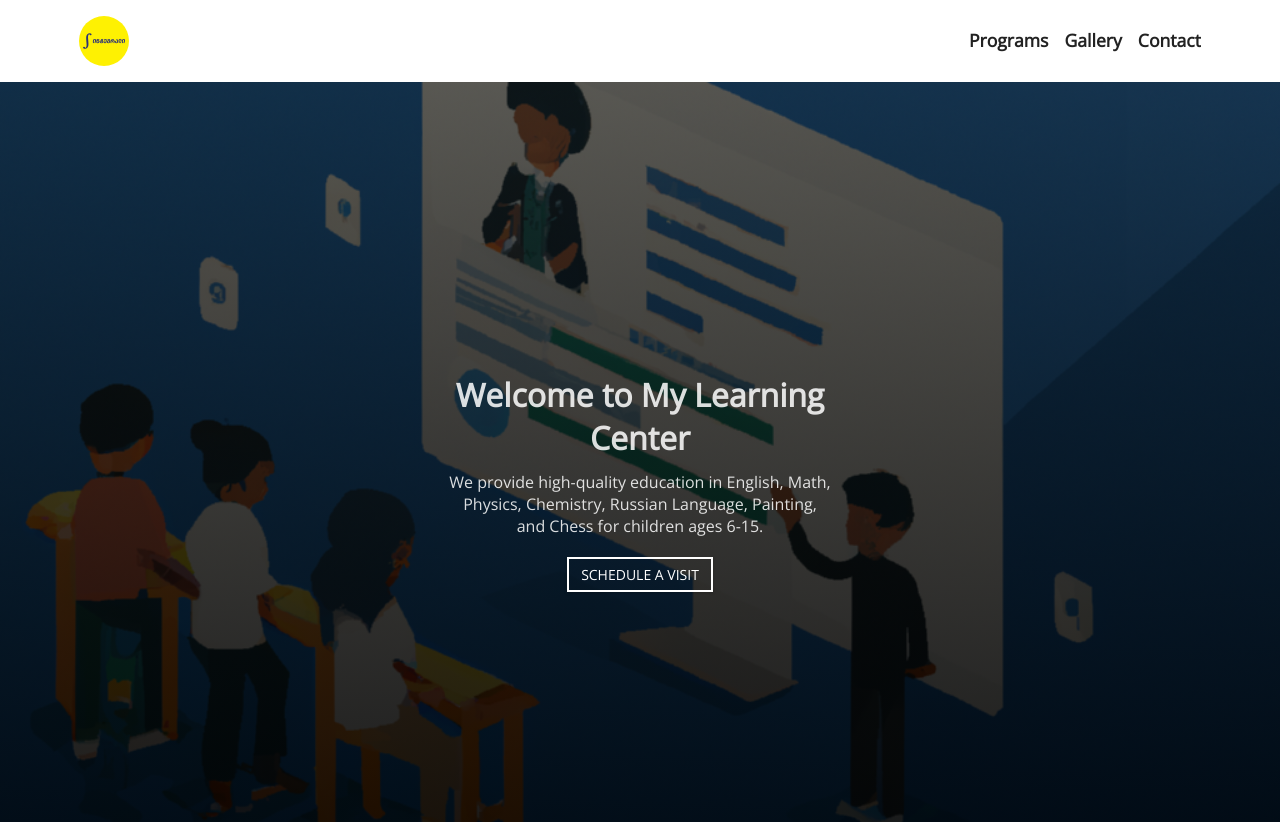
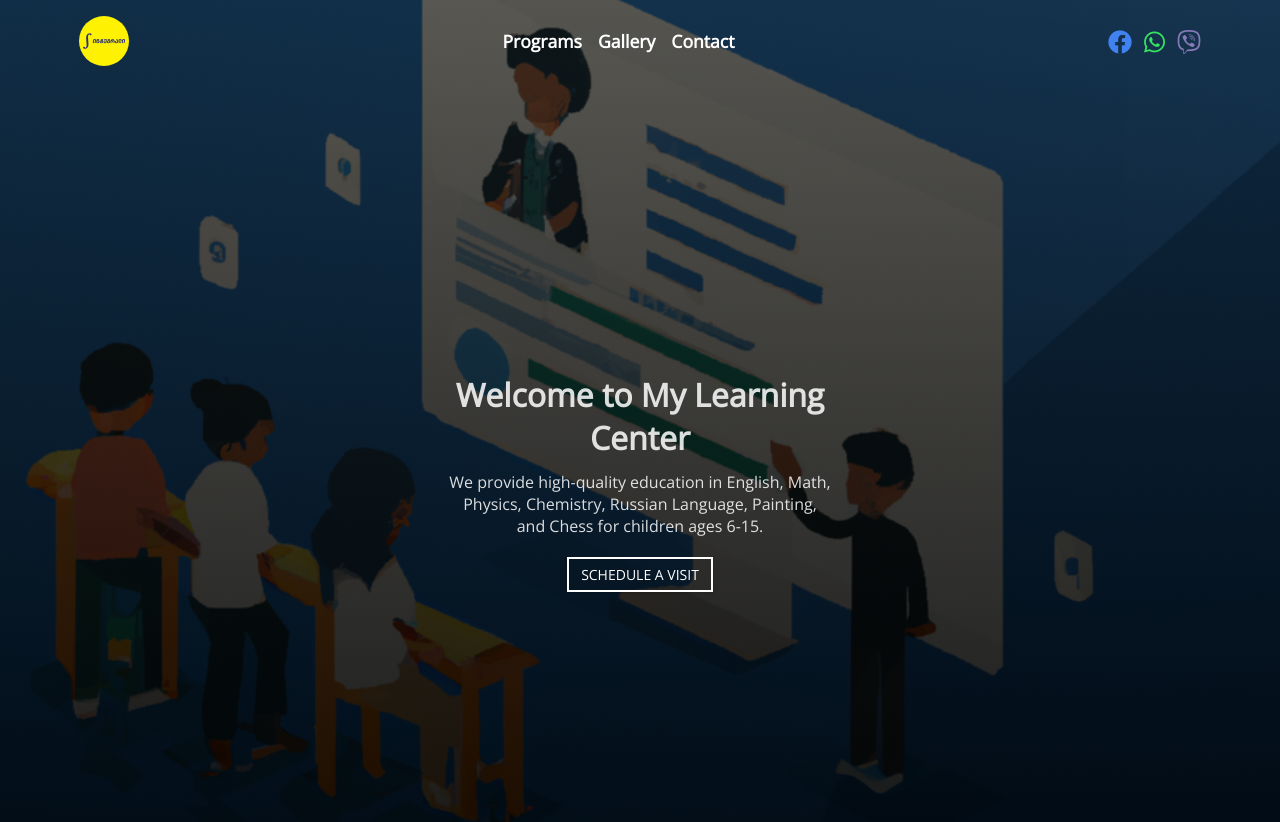
Before and after one commit to beqarion/gvancas-projecti, a plain HTML site: page index.html in a window 1280 px wide. Shown: the top 822 px of the page. Drawn offline with nearby package versions, Linux system fonts and the light colour scheme.

Commit message:
navbar touch

```diff
--- a/index.html
+++ b/index.html
@@ -29,14 +29,14 @@
 
   <!-- Your SDK code -->
   <script>
-    window.fbAsyncInit = function() {
+    window.fbAsyncInit = function () {
       FB.init({
-        xfbml            : true,
-        version          : 'v16.0'
+        xfbml: true,
+        version: 'v16.0'
       });
     };
 
-    (function(d, s, id) {
+    (function (d, s, id) {
       var js, fjs = d.getElementsByTagName(s)[0];
       if (d.getElementById(id)) return;
       js = d.createElement(s); js.id = id;
@@ -60,6 +60,11 @@
             <li><a href="#contact">Gallery</a></li>
             <li><a href="#contact">Contact</a></li>
           </ul>
+        </div>
+        <div class="social-icons">
+          <a href="#"><i class="fab fa-facebook"></i></a>
+          <a href="#"><i class="fab fa-whatsapp"></i></a>
+          <a href="#"><i class="fab fa-viber"></i></a>
         </div>
       </div>
     </nav>
@@ -163,6 +168,7 @@
             <a href="#"><i class="fab fa-whatsapp"></i></a>
             <a href="#"><i class="fab fa-viber"></i></a>
           </div>
+
         </div>
       </div>
       <div>
--- a/style.css
+++ b/style.css
@@ -88,11 +88,20 @@ Header
 */
 .header {
   min-height: 100vh;
+  background: linear-gradient(rgba(18, 17, 10, 0.7), rgba(0, 0, 0, 0.9)),
+    url("./images/integral-bg.png") no-repeat center/cover;
 }
 .nav {
   padding: 1rem 1.5rem;
   max-width: var(--max-width);
   margin: 0 auto;
+  background: var(--clr-white);
+}
+.nav .social-icons {
+  display: none;
+}
+.nav .social-icons a {
+  color: var(--clr-black);
 }
 
 .nav-header {
@@ -120,22 +129,8 @@ Header
   transition: var(--transition);
   height: 0;
 }
-@media screen and (min-width: 768px) {
-  .nav-toggle {
-    display: none;
-  }
-  .links-container {
-    height: auto;
-  }
-  .links {
-    display: flex;
-    gap: 1rem;
-  }
-  .nav-center {
-    display: flex;
-    justify-content: space-between;
-  }
-}
+
+/* end of  icons style */
 .links a {
   color: var(--clr-black);
   font-size: 1.1rem;
@@ -154,15 +149,70 @@ Header
   padding-top: 2rem;
   height: calc(144px + 2rem);
 }
+@media screen and (min-width: 768px) {
+  .nav-toggle {
+    display: none;
+  }
+  .links-container {
+    height: auto;
+  }
+  .links {
+    display: flex;
+    gap: 1rem;
+  }
+  .show-links {
+    padding-top: 0;
+  }
+  .nav {
+    background: transparent;
+  }
+  .links a {
+    color: var(--clr-white);
+  }
+  .links a:hover {
+    color: rgb(100, 100, 12);
+  }
+  .nav-center {
+    display: flex;
+    justify-content: space-between;
+    align-items: center;
+  }
+  .nav .social-icons {
+    display: flex;
+    gap: 0.75rem;
+  }
 
+  /* icons style */
+  .nav .social-icons i {
+    transition: var(--transition);
+  }
+  .nav .social-icons .fa-facebook {
+    color: hsla(218, 86%, 60%, 1);
+  }
+  .nav .social-icons .fa-facebook:hover {
+    color: hsla(218, 86%, 54%, 0.5);
+  }
+
+  .nav .social-icons .fa-whatsapp {
+    color: hsla(135, 76%, 55%, 1);
+  }
+  .nav .social-icons .fa-whatsapp:hover {
+    color: hsla(135, 76%, 55%, 0.5);
+  }
+
+  .nav .social-icons .fa-viber {
+    color: hsla(253, 30%, 60%, 1);
+  }
+  .nav .social-icons .fa-viber:hover {
+    color: hsla(253, 30%, 60%, 0.5);
+  }
+}
 /* hero */
 .hero-section {
   display: grid;
   place-items: center;
   text-align: center;
   min-height: 100vh;
-  background: linear-gradient(rgba(18, 17, 10, 0.7), rgba(0, 0, 0, 0.9)),
-    url("./images/integral-bg.png") no-repeat center/cover;
 }
 /* banner */
 .banner {
@@ -278,6 +328,9 @@ Header
   /* grid-template-columns: auto auto; */
   justify-content: space-between;
 }
+.social-icons {
+  font-size: 1.5rem;
+}
 
 .col-1 p {
   margin-bottom: 0.3rem;
```
